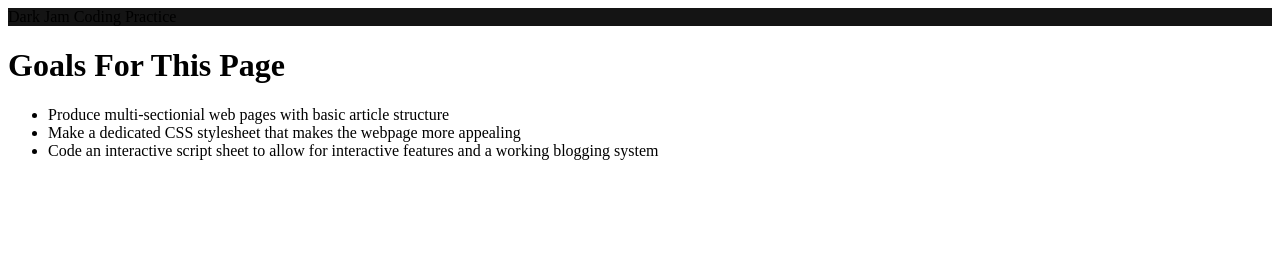
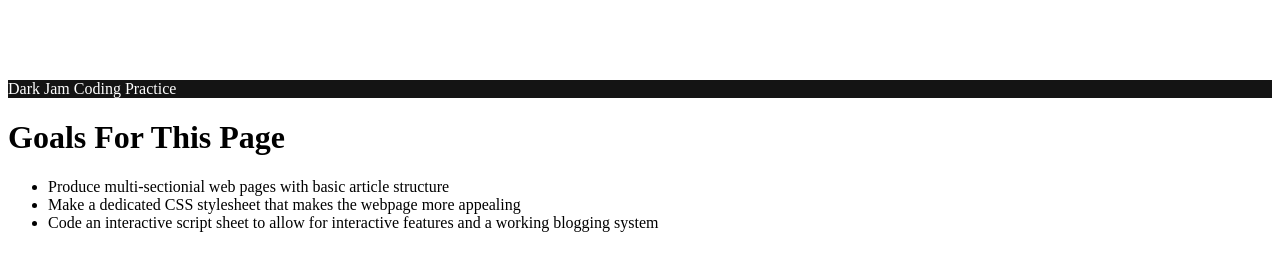
Before and after one commit to VantaBlackJelly/DarkJam, a plain HTML site: page index.html in a window 1280 px wide. Drawn offline with Linux system fonts and the light colour scheme.

Commit message:
Update index.html

```diff
--- a/index.html
+++ b/index.html
@@ -1,8 +1,8 @@
 <html>
   <style>
     header {background-color:rgb(20,20,20);
-            font-color:white;
-            margin:justify;
+            color:white;
+            margin-top:80px;
     }
   </style>
   <header> Dark Jam Coding Practice </header>
```
